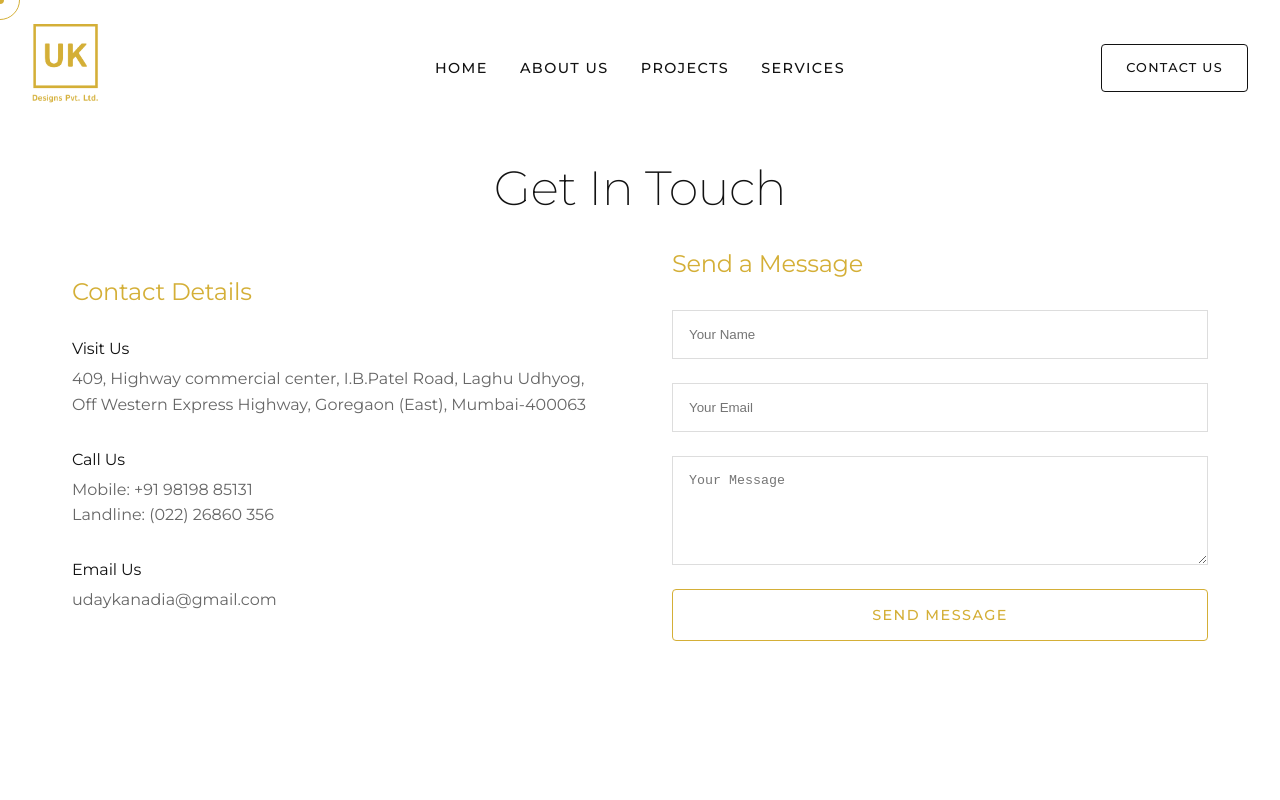
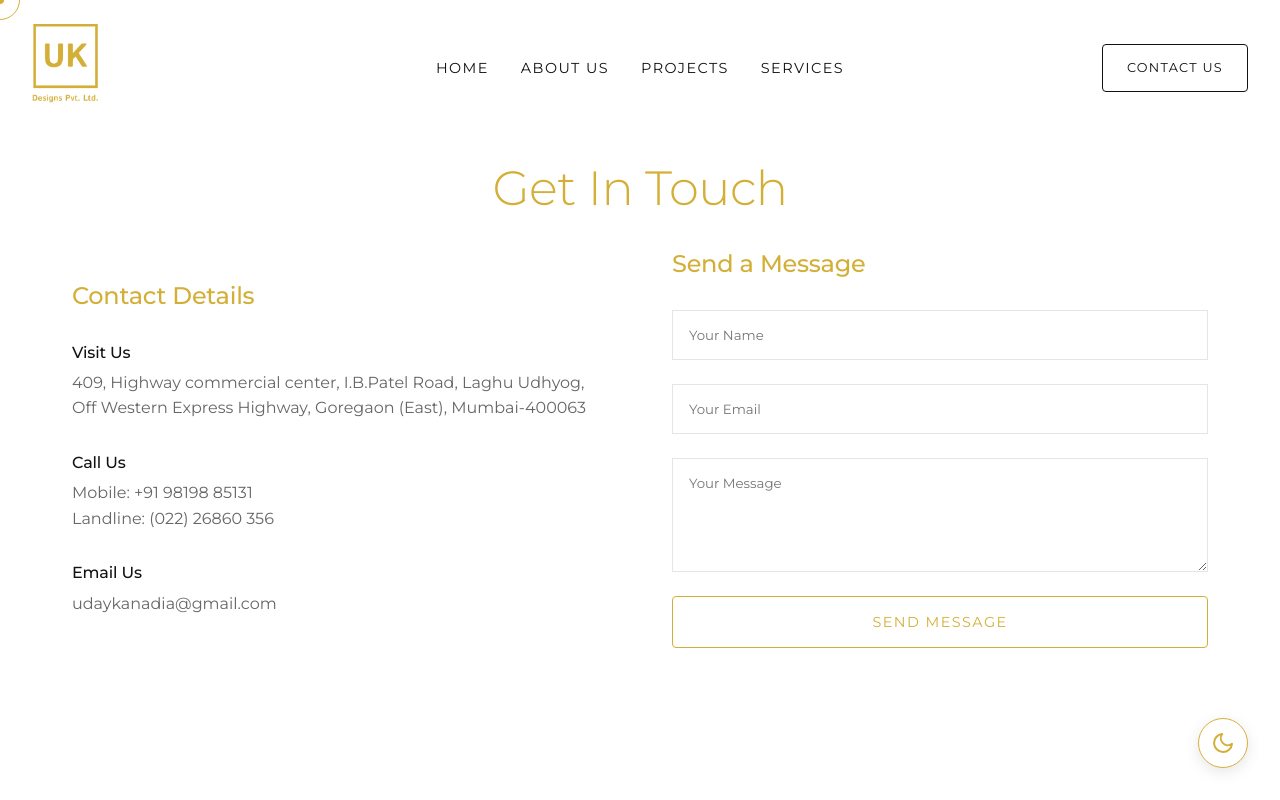
Before and after one commit to palak308/UKProfile-Web, a React (Vite) app: page /contact in a window 1280 px wide. Shown: the top 800 px of the page. Built offline with nearby package versions, Linux system fonts and the light colour scheme.

Commit message:
Implemented light dark theme.

```diff
--- a/index.html
+++ b/index.html
@@ -4,6 +4,9 @@
     <meta charset="UTF-8" />
     <link rel="icon" type="image/png" href="/favicon.png" />
     <meta name="viewport" content="width=device-width, initial-scale=1.0" />
+    <link rel="preconnect" href="https://fonts.googleapis.com">
+    <link rel="preconnect" href="https://fonts.gstatic.com" crossorigin>
+    <link href="https://fonts.googleapis.com/css2?family=Montserrat:wght@100;200;300;400;500;600;700;800;900&display=swap" rel="stylesheet">
     <title>UK Designs | Krataarth Architects</title>
   </head>
   <body>
--- a/src/App.jsx
+++ b/src/App.jsx
@@ -12,8 +12,12 @@ import Cursor from './components/common/Cursor';
 import ScrollToTop from './components/common/ScrollToTop';
 import './styles/global.css';
 
+import { ThemeProvider } from './context/ThemeContext';
+import ThemeToggle from './components/common/ThemeToggle';
+
 function App() {
   return (
+    <ThemeProvider>
       <Router>
         <ScrollToTop />
         <div className="app">
@@ -30,8 +34,10 @@ function App() {
             </Routes>
           </main>
           <Footer />
+          <ThemeToggle />
         </div>
       </Router>
+    </ThemeProvider>
   );
 }
 
--- /dev/null
+++ b/src/components/common/ThemeToggle.css
@@ -0,0 +1,40 @@
+.theme-toggle {
+  position: fixed;
+  bottom: 2rem;
+  right: 2rem;
+  width: 50px;
+  height: 50px;
+  border-radius: 50%;
+  background: var(--color-bg);
+  border: 1px solid var(--color-primary);
+  color: var(--color-primary);
+  display: flex;
+  align-items: center;
+  justify-content: center;
+  cursor: pointer;
+  z-index: 1001; /* Above most elements but below cursor if needed */
+  transition: all 0.3s cubic-bezier(0.175, 0.885, 0.32, 1.275);
+  box-shadow: 0 4px 15px rgba(0, 0, 0, 0.1);
+  padding: 0;
+}
+
+.theme-toggle:hover {
+  transform: scale(1.1) rotate(15deg);
+  background: var(--color-primary);
+  color: var(--color-bg);
+  box-shadow: 0 6px 20px rgba(0, 0, 0, 0.15);
+}
+
+.theme-toggle svg {
+  width: 24px;
+  height: 24px;
+}
+
+@media (max-width: 768px) {
+  .theme-toggle {
+    bottom: 1.5rem;
+    right: 1.5rem;
+    width: 44px;
+    height: 44px;
+  }
+}
--- /dev/null
+++ b/src/components/common/ThemeToggle.jsx
@@ -0,0 +1,36 @@
+import React from 'react';
+import { useTheme } from '../../context/ThemeContext';
+import './ThemeToggle.css';
+
+const ThemeToggle = () => {
+  const { theme, toggleTheme } = useTheme();
+
+  return (
+    <button
+      className="theme-toggle"
+      onClick={toggleTheme}
+      title={`Switch to ${theme === 'light' ? 'dark' : 'light'} mode`}
+      aria-label="Toggle theme"
+    >
+      {theme === 'light' ? (
+        <svg viewBox="0 0 24 24" width="24" height="24" stroke="currentColor" strokeWidth="2" fill="none" strokeLinecap="round" strokeLinejoin="round">
+          <path d="M21 12.79A9 9 0 1 1 11.21 3 7 7 0 0 0 21 12.79z"></path>
+        </svg>
+      ) : (
+        <svg viewBox="0 0 24 24" width="24" height="24" stroke="currentColor" strokeWidth="2" fill="none" strokeLinecap="round" strokeLinejoin="round">
+          <circle cx="12" cy="12" r="5"></circle>
+          <line x1="12" y1="1" x2="12" y2="3"></line>
+          <line x1="12" y1="21" x2="12" y2="23"></line>
+          <line x1="4.22" y1="4.22" x2="5.64" y2="5.64"></line>
+          <line x1="18.36" y1="18.36" x2="19.78" y2="19.78"></line>
+          <line x1="1" y1="12" x2="3" y2="12"></line>
+          <line x1="21" y1="12" x2="23" y2="12"></line>
+          <line x1="4.22" y1="19.78" x2="5.64" y2="18.36"></line>
+          <line x1="18.36" y1="5.64" x2="19.78" y2="4.22"></line>
+        </svg>
+      )}
+    </button>
+  );
+};
+
+export default ThemeToggle;
--- a/src/components/layout/Navbar.css
+++ b/src/components/layout/Navbar.css
@@ -15,10 +15,11 @@
 }
 
 .navbar.scrolled {
-  background: rgba(255, 255, 255, 0.9);
+  background: var(--color-bg);
+  opacity: 0.95;
   backdrop-filter: blur(10px);
   padding: 0.8rem 2rem;
-  box-shadow: 0 4px 30px rgba(0,0,0,0.05);
+  box-shadow: 0 4px 30px rgba(0,0,0,0.1);
 }
 
 .navbar-logo {
@@ -63,6 +64,11 @@
   letter-spacing: 0.1em;
   position: relative;
   white-space: nowrap; /* Prevent wrapping */
+  transition: color 0.3s ease;
+}
+
+.navbar-links a.active {
+  color: var(--color-primary);
 }
 
 .navbar-links a::after {
@@ -113,7 +119,7 @@
 @media (max-width: 768px) {
   .navbar {
     padding: 1rem 1.5rem;
-    background: rgba(255, 255, 255, 0.98);
+    background: var(--color-bg);
   }
 
   .navbar-toggle {
--- /dev/null
+++ b/src/context/ThemeContext.jsx
@@ -0,0 +1,26 @@
+import React, { createContext, useContext, useState, useEffect } from 'react';
+
+const ThemeContext = createContext();
+
+export const useTheme = () => useContext(ThemeContext);
+
+export const ThemeProvider = ({ children }) => {
+  const [theme, setTheme] = useState(
+    localStorage.getItem('theme') || 'light'
+  );
+
+  useEffect(() => {
+    document.documentElement.setAttribute('data-theme', theme);
+    localStorage.setItem('theme', theme);
+  }, [theme]);
+
+  const toggleTheme = () => {
+    setTheme((prevTheme) => (prevTheme === 'light' ? 'dark' : 'light'));
+  };
+
+  return (
+    <ThemeContext.Provider value={{ theme, toggleTheme }}>
+      {children}
+    </ThemeContext.Provider>
+  );
+};
--- a/src/data.json
+++ b/src/data.json
@@ -1,12 +1,12 @@
 {
   "companyInfo": {
-    "name": "UK DESIGNS PVT.LTD. | UK ARCHITECTS PVT.LTD. | KRATAARTH ARCHITECTS",
+    "name": "UK DESIGNS PVT.LTD. | KRATAARTH ARCHITECTS",
     "tagline": "RESIDENTIAL | COMMERCIAL | REDEVELOPMENT | PMC | HOTELS",
     "heroTitle": "Simplicity Is Keynote To Great Design",
     "philosophy": "Good design is produced from careful study and research, combined with technical knowledge and artistic judgment. Its philosophy is built on the dual concepts of client service and design excellence.",
     "aboutUs": [
-      "UK Architects Pvt.Ltd & Krataarth Architects believes good design is produced from careful study and research, combined with technical knowledge and artistic judgment. Its philosophy is built on the dual concepts of client service and design excellence.",
-      "UK Architects Pvt.Ltd. & Krataarth Architects has undertaken a wide spectrum of projects ranging from master planning, malls, hotels, commercial & residential buildings, redevelopment projects, villas, bungalows, high-end apartments, restaurants, clubhouses & showrooms. Our emphasis lies on high quality and unique designs to create memorable design experience for our users.",
+      "UK Designs Pvt.Ltd & Krataarth Architects believes good design is produced from careful study and research, combined with technical knowledge and artistic judgment. Its philosophy is built on the dual concepts of client service and design excellence.",
+      "UK Designs Pvt.Ltd. & Krataarth Architects has undertaken a wide spectrum of projects ranging from master planning, malls, hotels, commercial & residential buildings, redevelopment projects, villas, bungalows, high-end apartments, restaurants, clubhouses & showrooms. Our emphasis lies on high quality and unique designs to create memorable design experience for our users.",
       "We offer innovative design, expertise and practical solutions, while keeping in mind the social, economic, environmental and aesthetic issues involved. Attention to detail, proportions and scale, together with common sense ensure the finished product fully develops the potential within the concept.",
       "Extensive use of CAD and computer 3D Modeling, which is done in house, helps the client to visualize their project in the best possible manner. Highly committed in use of computer technology, we offer full scope of design, planning and project management services with our young motivated team. Our design team has the confidence and flexibility to go outside the box."
     ],
--- a/src/index.css
+++ b/src/index.css
@@ -1,66 +1,9 @@
+/* index.css - minimized to avoid interference with global.css */
 :root {
-  font-family: 'Montserrat', sans-serif;
-  line-height: 1.5;
-  font-weight: 400;
-
-  color-scheme: light;
-  color: var(--color-text);
-  background-color: var(--color-bg);
-
-  font-synthesis: none;
-  text-rendering: optimizeLegibility;
-  -webkit-font-smoothing: antialiased;
-  -moz-osx-font-smoothing: grayscale;
-}
-
-a {
-  font-weight: 500;
-  color: #646cff;
-  text-decoration: inherit;
-}
-a:hover {
-  color: #535bf2;
+  /* Minimal root variables if needed, most are in variables.css */
 }
 
 body {
   margin: 0;
-  min-width: 320px;
-  min-height: 100vh;
+  padding: 0;
 }
-
-h1 {
-  font-size: 3.2em;
-  line-height: 1.1;
-}
-
-button {
-  border-radius: 8px;
-  border: 1px solid transparent;
-  padding: 0.6em 1.2em;
-  font-size: 1em;
-  font-weight: 500;
-  font-family: inherit;
-  background-color: #1a1a1a;
-  cursor: pointer;
-  transition: border-color 0.25s;
-}
-button:hover {
-  border-color: #646cff;
-}
-button:focus,
-button:focus-visible {
-  outline: 4px auto -webkit-focus-ring-color;
-}
-
-@media (prefers-color-scheme: light) {
-  :root {
-    color: #213547;
-    background-color: #ffffff;
-  }
-  a:hover {
-    color: #747bff;
-  }
-  button {
-    background-color: #f9f9f9;
-  }
-}
--- a/src/styles/Home.css
+++ b/src/styles/Home.css
@@ -77,7 +77,7 @@
   font-size: 2rem;
   margin-bottom: 3rem;
   text-align: center;
-  color: var(--color-text);
+  color: var(--color-primary);
   position: relative;
 }
 
@@ -154,7 +154,7 @@
   grid-template-columns: repeat(3, 1fr);
   gap: 2rem;
   padding: 4rem 0;
-  border-top: 1px solid #eee;
+  border-top: 1px solid var(--color-border);
   text-align: center;
 }
 
@@ -195,6 +195,7 @@
   font-weight: 400;
   line-height: 1.2;
   margin-bottom: 1rem;
+  color: var(--color-primary);
 }
 
 .about-text {
--- a/src/styles/Pages.css
+++ b/src/styles/Pages.css
@@ -10,6 +10,7 @@
   font-size: 3rem;
   margin-bottom: 2rem;
   text-align: center;
+  color: var(--color-primary);
 }
 
 .page-subtitle {
@@ -68,7 +69,7 @@
 .form-input, .form-textarea {
   padding: 1rem;
   background: transparent;
-  border: 1px solid #ddd;
+  border: 1px solid var(--color-border);
   color: var(--color-text);
   outline: none;
   width: 100%;
@@ -213,7 +214,7 @@
   grid-template-columns: repeat(auto-fit, minmax(200px, 1fr));
   gap: 2rem; /* Reduced gap */
   margin-bottom: 3rem; /* Reduced from 5rem */
-  border-top: 1px solid rgba(0,0,0,0.1);
+  border-top: 1px solid var(--color-border);
   padding-top: 1.5rem; /* Reduced from 2rem */
 }
 
--- a/src/styles/global.css
+++ b/src/styles/global.css
@@ -1,4 +1,3 @@
-@import url('https://fonts.googleapis.com/css2?family=Montserrat:wght@100;200;300;400;500;600;700;800;900&display=swap');
 @import './variables.css';
 
 /* Global Refinements */
@@ -6,6 +5,7 @@
   margin: 0;
   padding: 0;
   box-sizing: border-box;
+  font-family: var(--font-main);
   cursor: none !important; /* Hide default cursor everywhere */
 }
 
@@ -22,25 +22,33 @@ html {
 }
 
 body {
+  font-family: var(--font-main);
   background-color: var(--color-bg);
   color: var(--color-text);
   line-height: 1.6;
   overflow-x: hidden;
   width: 100%;
   position: relative;
+  -webkit-font-smoothing: antialiased;
+  -moz-osx-font-smoothing: grayscale;
+  text-rendering: optimizeLegibility;
+}
+
+input, button, textarea, select {
+  font-family: var(--font-main);
 }
 
 h1, h2, h3, h4, h5, h6 {
   font-family: var(--font-heading);
-  text-transform: none; /* Screenshot uses Sentence Case mostly */
-  letter-spacing: -0.01em; /* Outfit looks better slightly tighter */
+  text-transform: none;
+  letter-spacing: -0.01em;
   max-width: 100%;
   line-height: 1.2;
-  font-weight: 400; /* Regular weight for that modern look */
+  font-weight: 500;
 }
 
 h1 {
-  font-weight: 200; /* Extra Light like the screenshot stats */
+  font-weight: 300; /* Light weight for elegance */
   font-size: 3.5rem;
 }
 
--- a/src/styles/variables.css
+++ b/src/styles/variables.css
@@ -1,12 +1,13 @@
 :root {
-  /* Colors */
+  /* Default: Light Theme (Minimalist Gallery) */
   --color-primary: #D4AF37; /* Luxury Gold */
   --color-primary-dark: #AA8C2C;
-  --color-accent: #FF5733; /* Orange-Coral from screenshot */
+  --color-accent: #D4AF37;
   --color-bg: #ffffff; /* pure white */
   --color-bg-secondary: #f9f9f9; /* light gray for sections/cards */
   --color-text: #121212; /* off-black */
   --color-text-muted: #666666; /* readable gray */
+  --color-border: rgba(0, 0, 0, 0.1);
 
   /* Typography */
   --font-main: 'Montserrat', sans-serif;
@@ -16,3 +17,11 @@
   --spacing-container: 1200px;
   --spacing-section: 6rem;
 }
+
+[data-theme='dark'] {
+  --color-bg: #0a0a0a;
+  --color-bg-secondary: #1a1a1a;
+  --color-text: #ffffff;
+  --color-text-muted: #b0b0b0;
+  --color-border: rgba(255, 255, 255, 0.1);
+}
```
Lines whose indentation alone changed are shown as unchanged.
